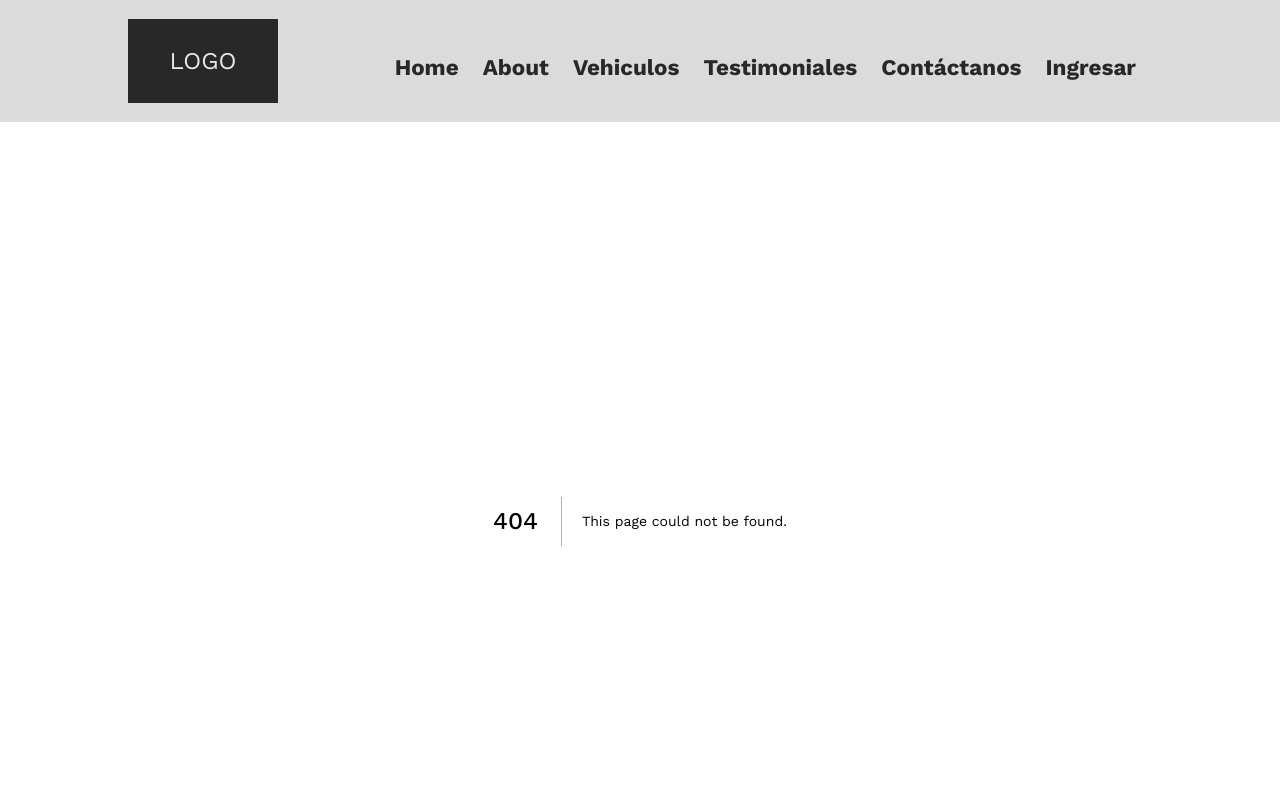
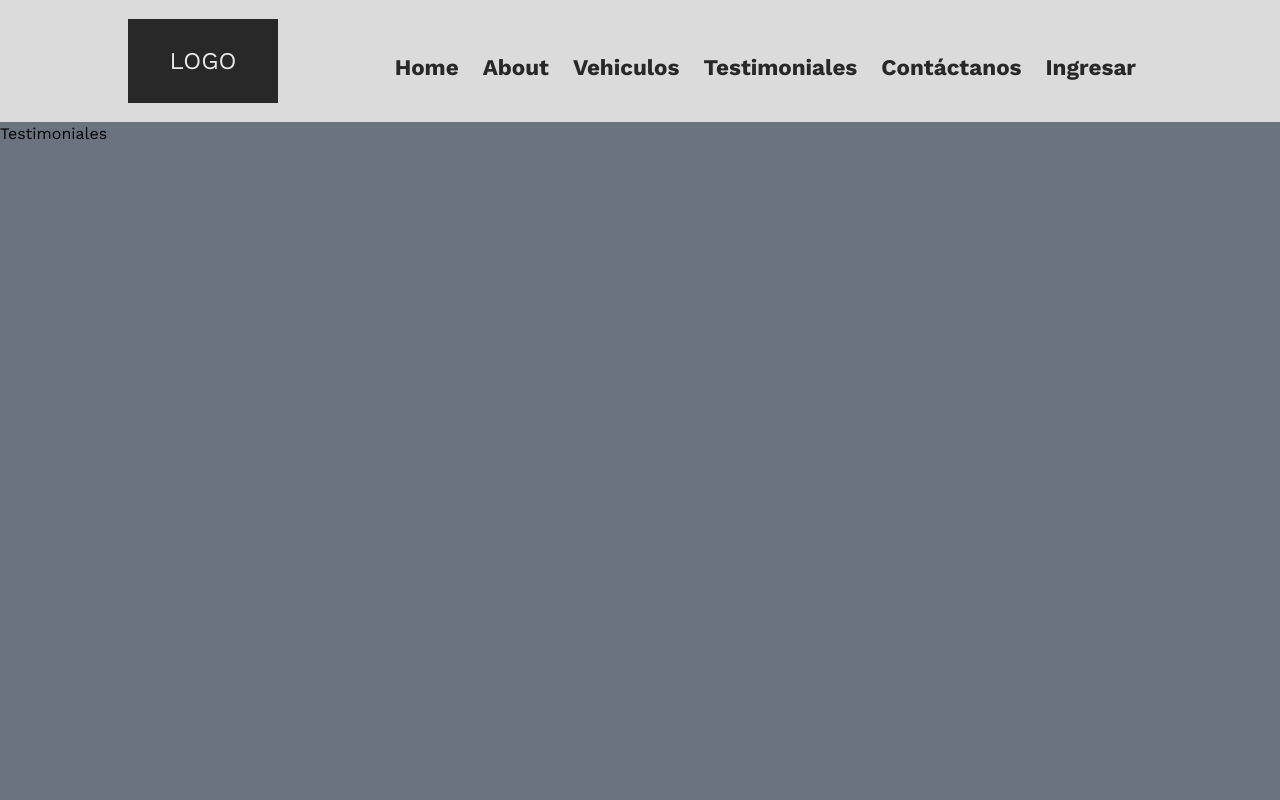
Before and after one commit to aldovelacasas/PF_RentCar2, a Next.js app: page /testimoniales in a window 1280 px wide. Before the commit this address had no page. Shown: the top 800 px of the page. Built offline with nearby package versions, Linux system fonts and the light colour scheme.

Commit message:
Ruta testimoniales

```diff
--- /dev/null
+++ b/src/app/testimoniales/page.jsx
@@ -0,0 +1,5 @@
+function Testimoniales() {
+  return <div>Testimoniales</div>;
+}
+
+export default Testimoniales;
```
